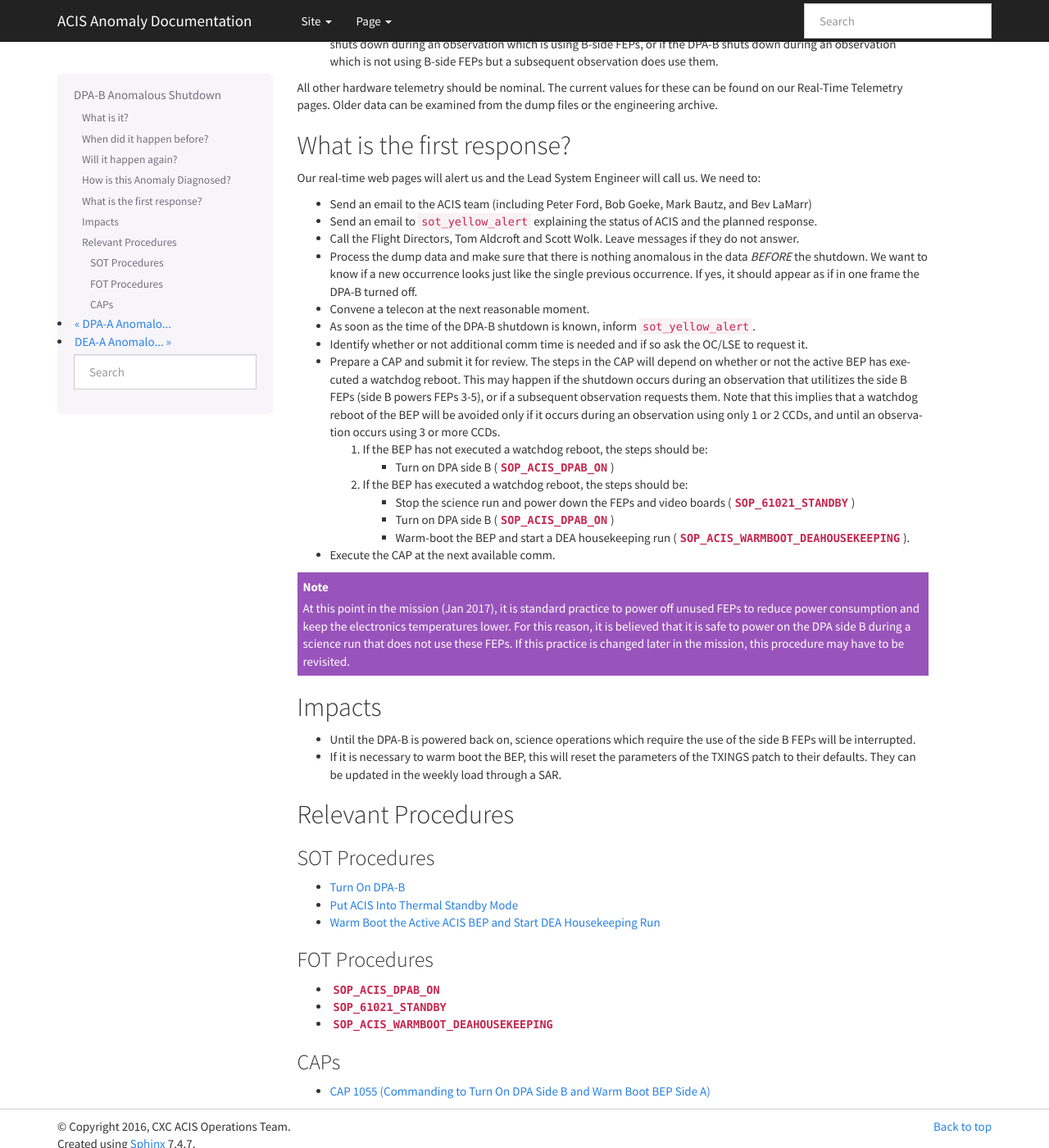
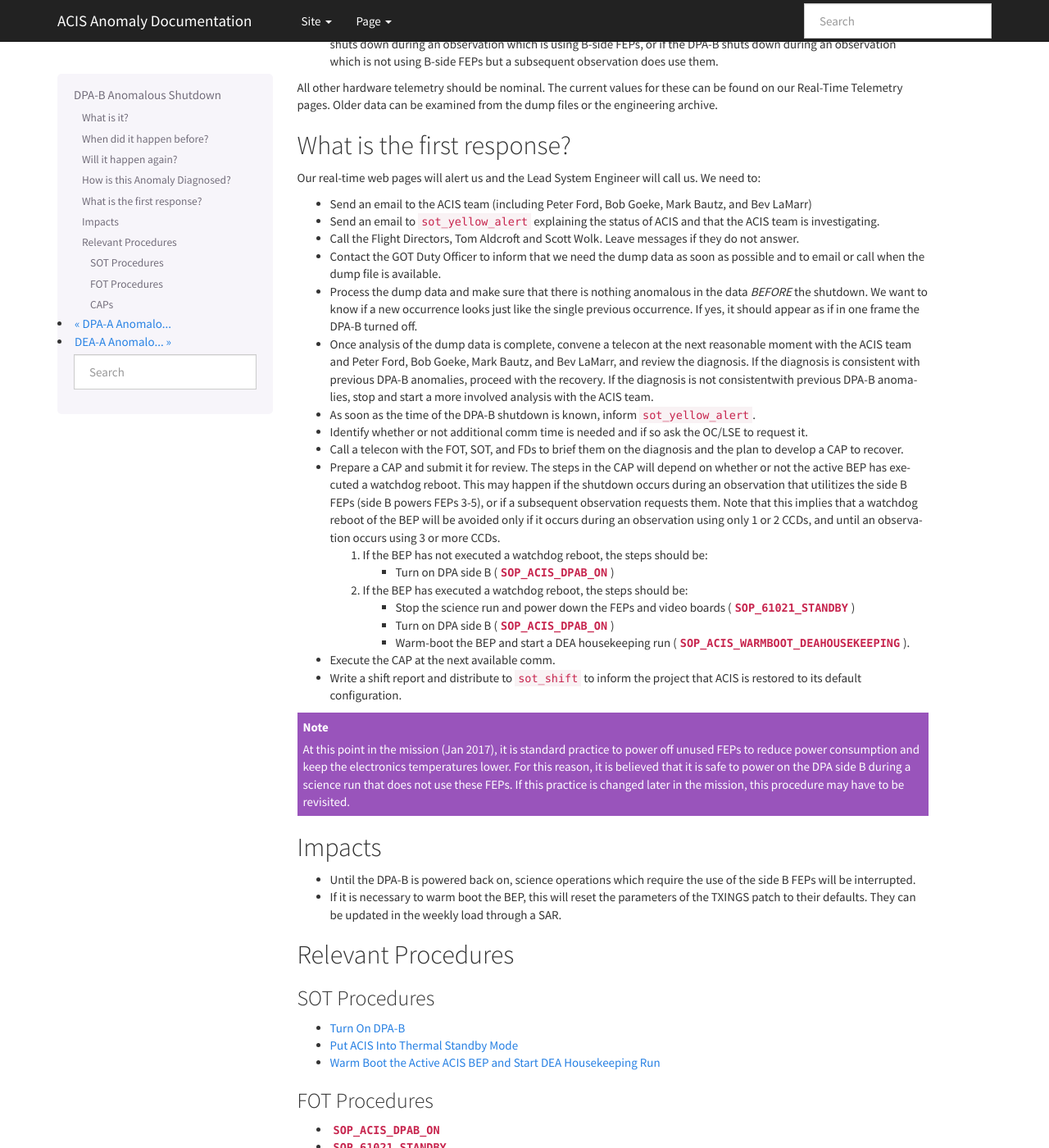
Before and after one commit to acisops/acis_anomaly_pages, a Sphinx documentation site: the page built from source/dpab_shutdown.rst, in a window 1280 px wide and 1400 px high, scrolled down 626 px. Shown: the whole window at 82% size. Built offline with Sphinx 7.4.7, drawn with Linux system fonts in a browser that asks for light colours.

Commit message:
Incorporating Paul’s inputs

```diff
--- a/source/dpab_shutdown.rst
+++ b/source/dpab_shutdown.rst
@@ -46,14 +46,23 @@ What is the first response?
 Our real-time web pages will alert us and the Lead System Engineer will call us. We need to:
 
 * Send an email to the ACIS team (including Peter Ford, Bob Goeke, Mark Bautz, and Bev LaMarr)
-* Send an email to ``sot_yellow_alert`` explaining the status of ACIS and the planned response.
+* Send an email to ``sot_yellow_alert`` explaining the status of ACIS and that the ACIS team is
+  investigating.
 * Call the Flight Directors, Tom Aldcroft and Scott Wolk. Leave messages if they do not answer.
+* Contact the GOT Duty Officer to inform that we need the dump data as soon as possible and to
+  email or call when the dump file is available.
 * Process the dump data and make sure that there is nothing anomalous in the data *BEFORE*
   the shutdown. We want to know if a new occurrence looks just like the single previous
   occurrence. If yes, it should appear as if in one frame the DPA-B turned off.
-* Convene a telecon at the next reasonable moment.
+* Once analysis of the dump data is complete, convene a telecon at the next reasonable moment
+  with the ACIS team and Peter Ford, Bob Goeke, Mark Bautz, and Bev LaMarr, and review the
+  diagnosis. If the diagnosis is consistent with previous DPA-B anomalies, proceed with the
+  recovery. If the diagnosis is not consistentwith previous DPA-B anomalies, stop and start a
+  more involved analysis with the ACIS team.
 * As soon as the time of the DPA-B shutdown is known, inform ``sot_yellow_alert``.
 * Identify whether or not additional comm time is needed and if so ask the OC/LSE to request it.
+* Call a telecon with the FOT, SOT, and FDs to brief them on the diagnosis and the plan to develop
+  a CAP to recover.
 * Prepare a CAP and submit it for review. The steps in the CAP will depend on whether or not the
   active BEP has executed a watchdog reboot. This may happen if the shutdown occurs during an
   observation that utilitizes the side B FEPs (side B powers FEPs 3-5), or if a subsequent
@@ -72,6 +81,8 @@ Our real-time web pages will alert us and the Lead System Engineer will call us.
      - Warm-boot the BEP and start a DEA housekeeping run (|warmboot|_).
 
 * Execute the CAP at the next available comm.
+* Write a shift report and distribute to ``sot_shift`` to inform the project that ACIS is restored
+  to its default configuration.
 
 .. note::
 
```
Also changed, not shown: source/dpaa_shutdown.rst (+13 -2 lines).
